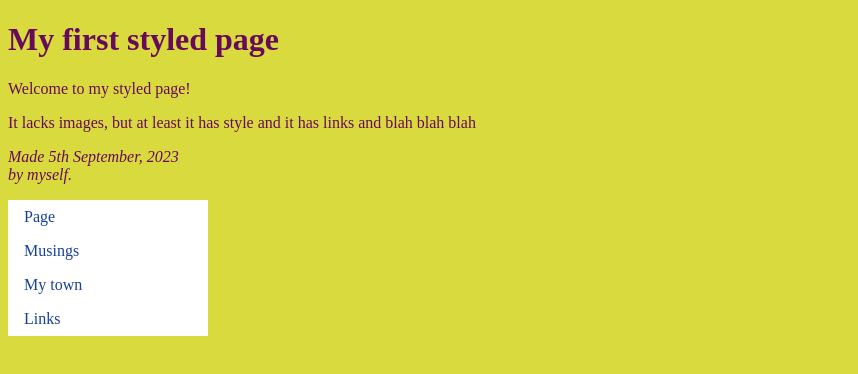
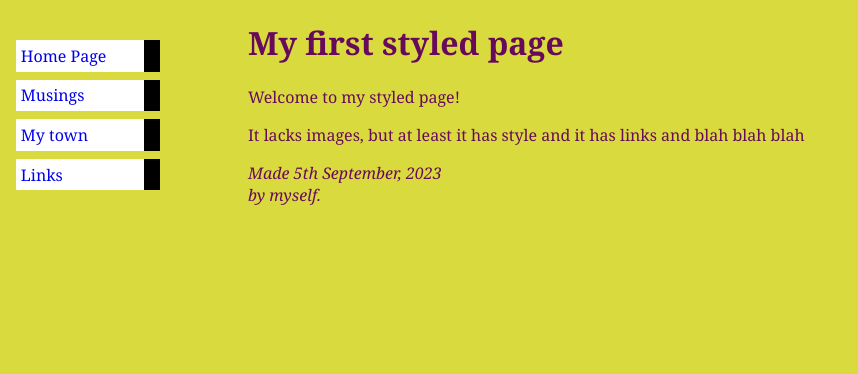
Before and after one commit to AdityaDeshmukh1/Ethnus-MERN-FS, a plain HTML site: page Tasks/CSS/task5/task5.html in a window 1280 px wide. Shown: the whole page, without its empty margins (0-858 px from the left). Drawn offline with Linux system fonts and the light colour scheme.

Commit message:
Completed CSS Task 5

```diff
--- a/Tasks/CSS/task5/styles.css
+++ b/Tasks/CSS/task5/styles.css
@@ -1,5 +1,8 @@
 body {
+    font-family: Georgia, 'Times New Roman', Times, serif;
+    padding-left: 15em;
     background-color: #d9da3e;
+    margin: 8px;
 }
 
 .text-body {
@@ -9,12 +12,34 @@ ul {
     list-style-type: none;
     margin: 0;
     padding: 0;
-    width: 200px;
+    width: 9em;
+    position: absolute;
+    top: 2em;
+    left: 1em;
+
 }
-li a {
+
+ul li {
+    background: white;
+    margin: 0.5em 0;
+    padding: 0.3em;
+    border-right: 1em solid black;
+}
+
+li {
+    display: list-item;
+}
+
+ul a {
+    text-decoration: none;
+}
+
+h1 {
     display: block;
-    color: #16409a;
-    padding: 8px 16px;
-    text-decoration: none;
-    background-color: white;
+    font-size: 2em;
+    margin-block-start: 0.67em;
+    margin-block-end: 0.67em;
+    margin-inline-start: 0px;
+    margin-inline-end: 0px;
+    font-weight: bold;
 }
--- a/Tasks/CSS/task5/task5.html
+++ b/Tasks/CSS/task5/task5.html
@@ -7,6 +7,14 @@
     <link rel="stylesheet" href="styles.css">
 </head>
 <body>
+    <div class="links">
+        <ul>
+            <li><a href="#">Home Page</a></li>
+            <li><a href="#">Musings</a></li>
+            <li><a href="#">My town</a></li>
+            <li><a href="#">Links</a></li>
+        </ul>
+    </div>
     <div class="text-body">
         <h1>My first styled page</h1>
         <p>Welcome to my styled page!</p>
@@ -15,13 +23,6 @@
         <p><em>Made 5th September, 2023 <br> by myself. </em></p>
     </div>
 
-    <div class="links">
-        <ul>
-            <li><a href="#"> Page</a></li>
-            <li><a href="#">Musings</a></li>
-            <li><a href="#">My town</a></li>
-            <li><a href="#">Links</a></li>
-        </ul>
-    </div>
+
 </body>
 </html>
```
